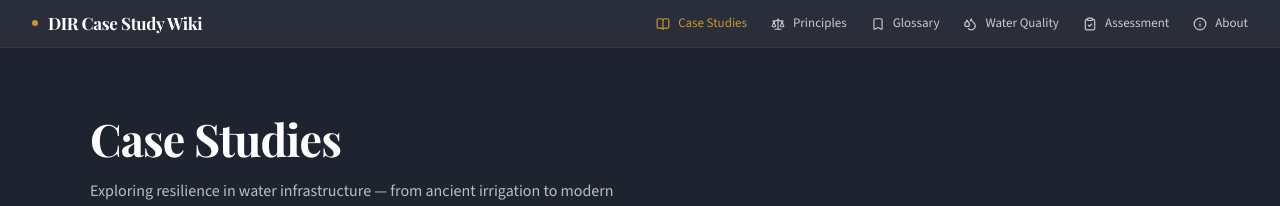
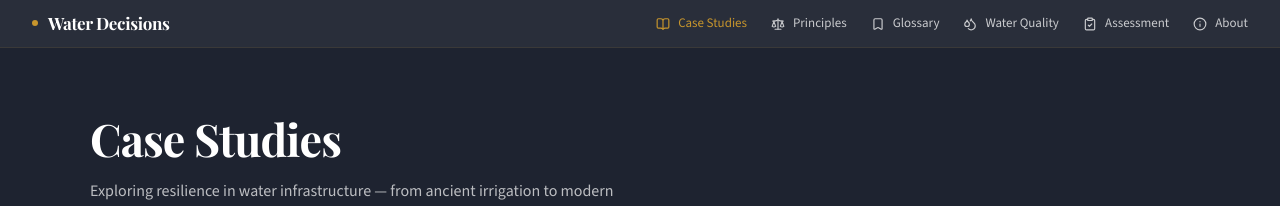
Before and after one commit to visioninglab/waterdecisions, a Jekyll site: the page built from index.html, in a window 1280 px wide and 900 px high. Shown: the top 206 px of the window. Built offline with Jekyll 4.4.1, drawn with Linux system fonts in a browser that asks for light colours.

Commit message:
Rebrand topbar: DIR Case Study Wiki -> Water Decisions

```diff
--- a/_includes/topbar.html
+++ b/_includes/topbar.html
@@ -2,7 +2,7 @@
   <div class="topbar-logo">
     <a href="{{ '/index.html' | relative_url }}">
       <span class="dot"></span>
-      DIR Case Study Wiki
+      Water Decisions
     </a>
   </div>
   <div class="topbar-nav">
```
